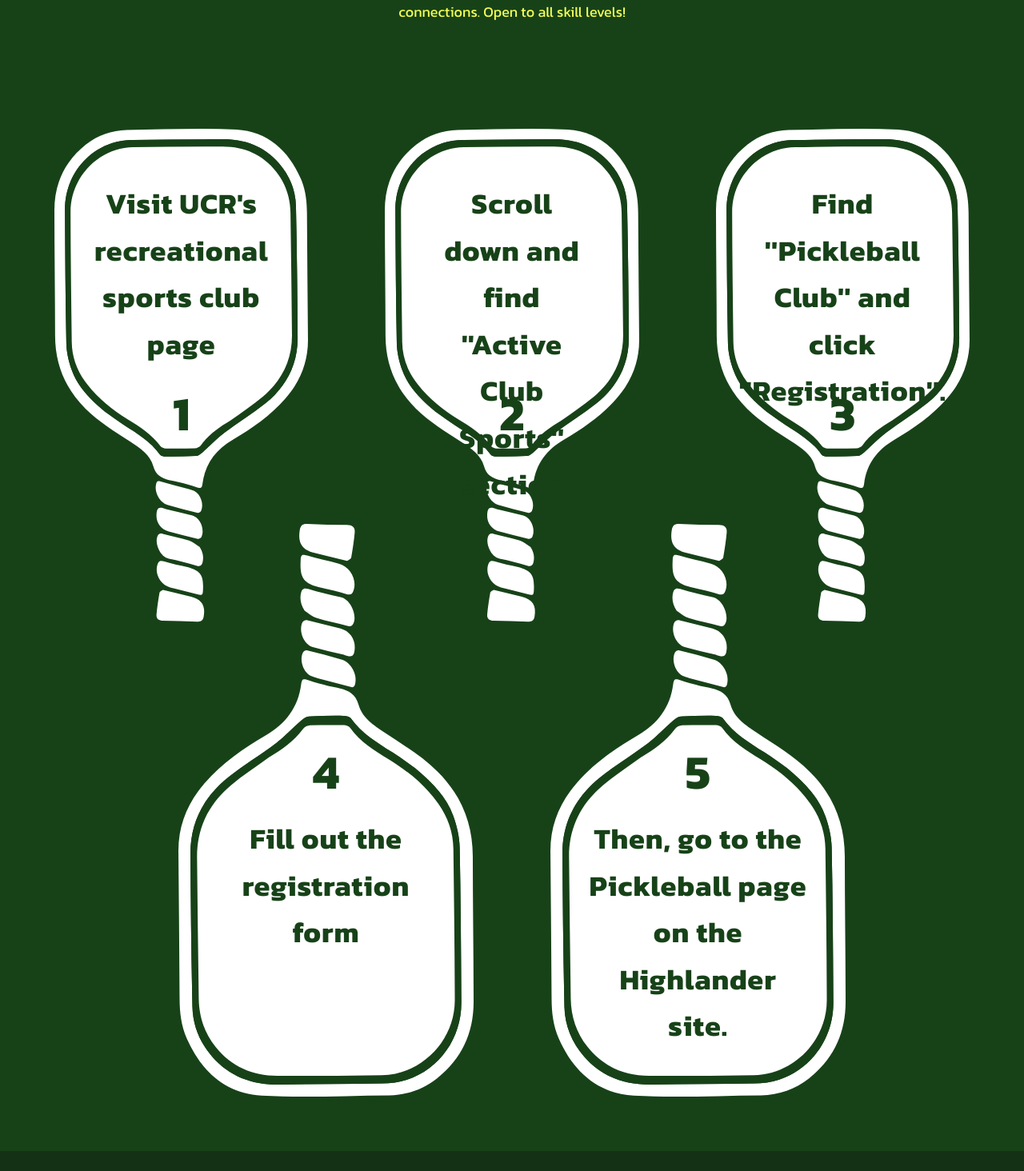
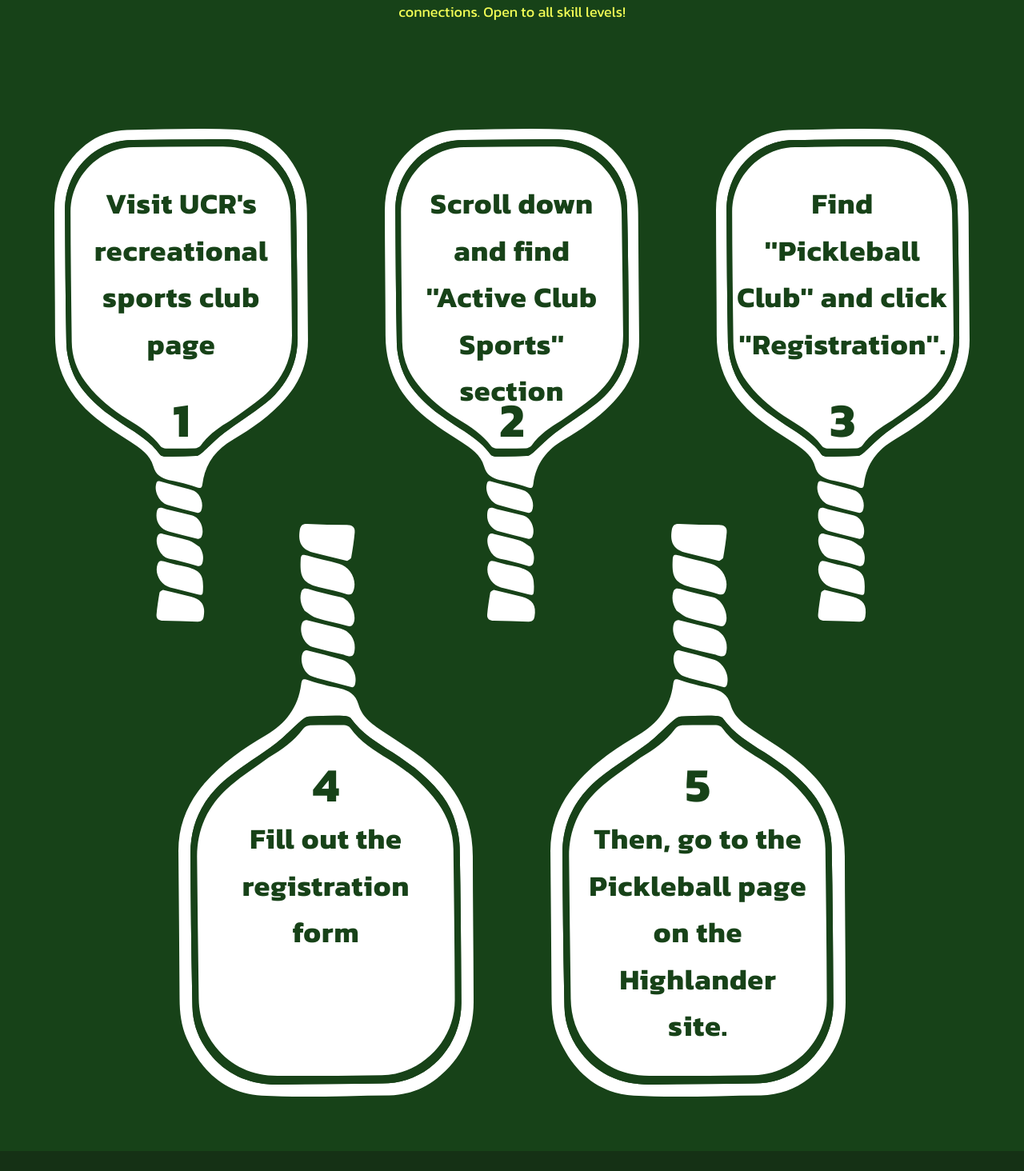
Before and after one commit to acm-ucr/pickleball-website, a Next.js app: page / in a window 1280 px wide. Shown: the part 535-1999 px from the top of the page at 80% size. Built offline with nearby package versions, Linux system fonts and the light colour scheme.

Commit message:
Addressed comments

```diff
--- a/src/components/home/paddle.tsx
+++ b/src/components/home/paddle.tsx
@@ -11,7 +11,7 @@
 const Paddle = ({ text, number, className, rotated = false }: PaddleProps) => {
   return (
     <div
-      className={`relative m-12 flex items-center justify-center ${rotated ? "lg:rotate-180" : ""} ${className}`}
+      className={`relative m-12 flex items-center justify-center ${rotated ? "xl:rotate-180" : ""} ${className}`}
     >
       <Image
         src={whitePaddle}
@@ -21,20 +21,20 @@
 
       {!rotated ? (
         <>
-          <div className="text-pickleball-green-100 absolute inset-x-8 inset-y-12 flex justify-center text-center text-2xl leading-relaxed font-bold tracking-wide lg:inset-x-16 lg:inset-y-16 lg:text-4xl">
+          <div className="text-pickleball-green-100 absolute inset-x-6 inset-y-12 flex justify-center text-center text-2xl leading-relaxed font-bold tracking-wide md:inset-x-20 md:text-4xl lg:inset-x-10 lg:inset-y-16 lg:mt-0 lg:text-4xl xl:inset-x-6">
             {text}
           </div>
 
-          <div className="text-pickleball-green-100 absolute inset-x-2 inset-y-4 mt-24 flex items-center justify-center text-center text-4xl font-bold lg:text-6xl">
+          <div className="text-pickleball-green-100 absolute inset-x-2 inset-y-4 mt-24 flex items-center justify-center text-center text-4xl font-bold md:pt-8 md:text-5xl lg:pt-4 lg:text-6xl">
             {number}
           </div>
         </>
       ) : (
         <>
-          <div className="lg:text-pickleball-green-100 absolute inset-x-5 inset-y-12 ml-4 flex justify-center pr-4 text-center text-2xl leading-relaxed font-bold tracking-wide lg:inset-x-6 lg:inset-y-88 lg:mr-6 lg:mb-4 lg:ml-2 lg:rotate-180 lg:text-4xl">
+          <div className="text-pickleball-green-100 absolute inset-x-1 inset-y-12 ml-4 flex justify-center pr-4 text-center text-2xl leading-relaxed font-bold tracking-wide md:inset-x-15 md:text-4xl lg:inset-x-6 lg:inset-y-20 lg:mt-0 lg:mb-4 lg:ml-2 lg:text-4xl xl:inset-y-88 xl:mr-6 xl:rotate-180">
             {text}
           </div>
-          <div className="lg:text-pickleball-green-100 absolute inset-x-15 inset-y-2 mt-24 ml-4 flex items-center justify-center pr-4 text-center text-4xl font-bold lg:mr-8 lg:rotate-180 lg:text-6xl">
+          <div className="text-pickleball-green-100 absolute inset-x-15 inset-y-2 mt-24 ml-4 flex items-center justify-center pr-4 text-center text-4xl font-bold md:pt-8 md:text-5xl lg:text-6xl xl:mr-8 xl:rotate-180">
             {number}
           </div>
         </>
--- a/src/components/home/paddles.tsx
+++ b/src/components/home/paddles.tsx
@@ -3,13 +3,13 @@
 
 const Paddles = () => {
   return (
-    <div className="lg:flex-flow mt-16 flex flex-col items-center justify-center lg:flex-wrap">
-      <div className="m-5 flex flex-col items-center justify-center lg:flex-row">
+    <div className="xl:flex-flow mt-16 flex flex-col items-center justify-center xl:flex-wrap">
+      <div className="m-5 flex flex-col items-center justify-center xl:flex-row">
         {paddles.slice(0, 3).map(({ text, number }, index) => (
           <Paddle key={index} text={text} number={number} />
         ))}
       </div>
-      <div className="lmr-8 m-5 -mt-5 flex flex-col items-center justify-center lg:-mt-60 lg:flex-row">
+      <div className="lmr-8 m-5 -mt-5 flex flex-col items-center justify-center xl:-mt-60 xl:flex-row">
         {paddles.slice(3).map(({ text, number }, index) => (
           <Paddle key={index + 3} text={text} number={number} rotated={true} />
         ))}
```
